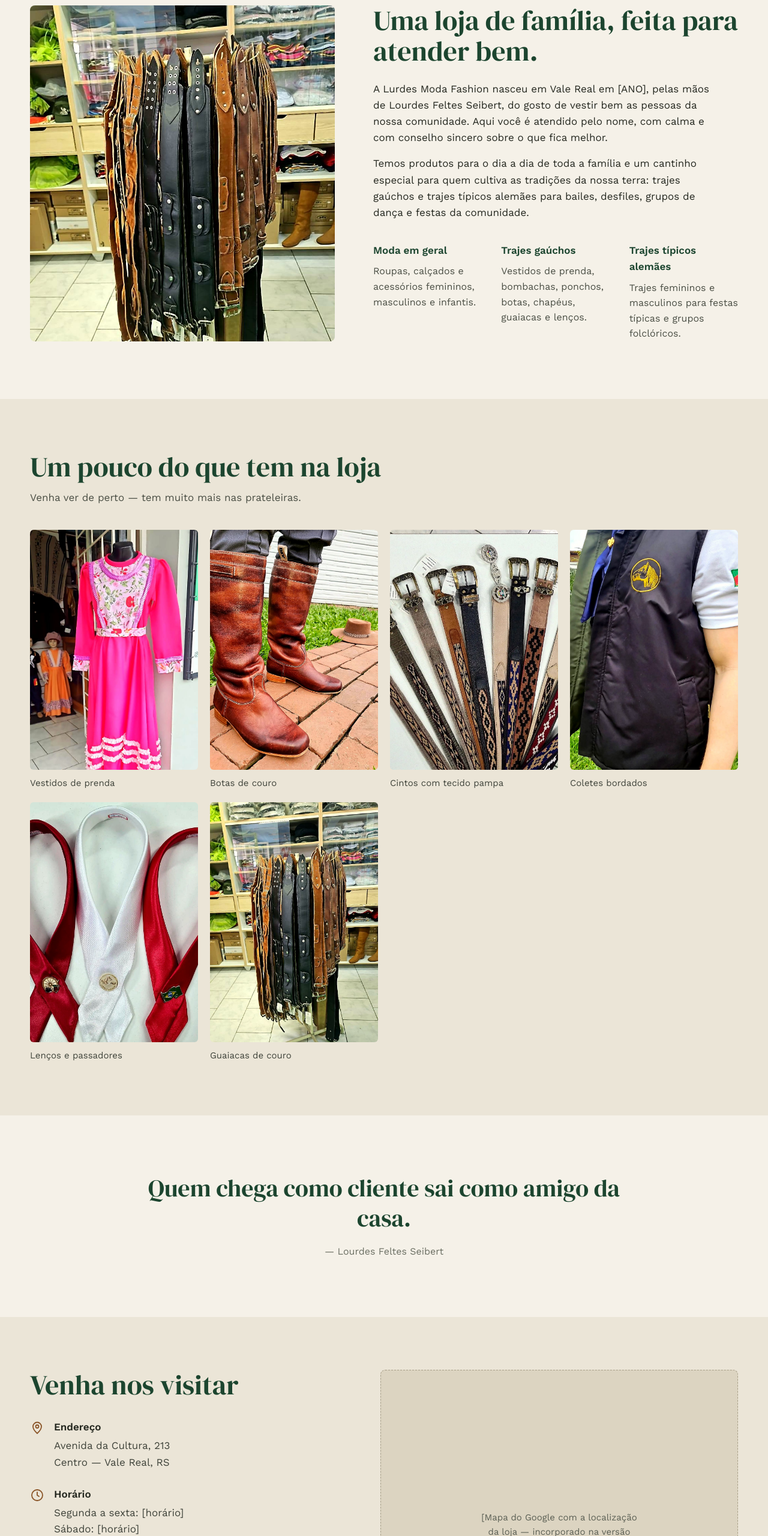
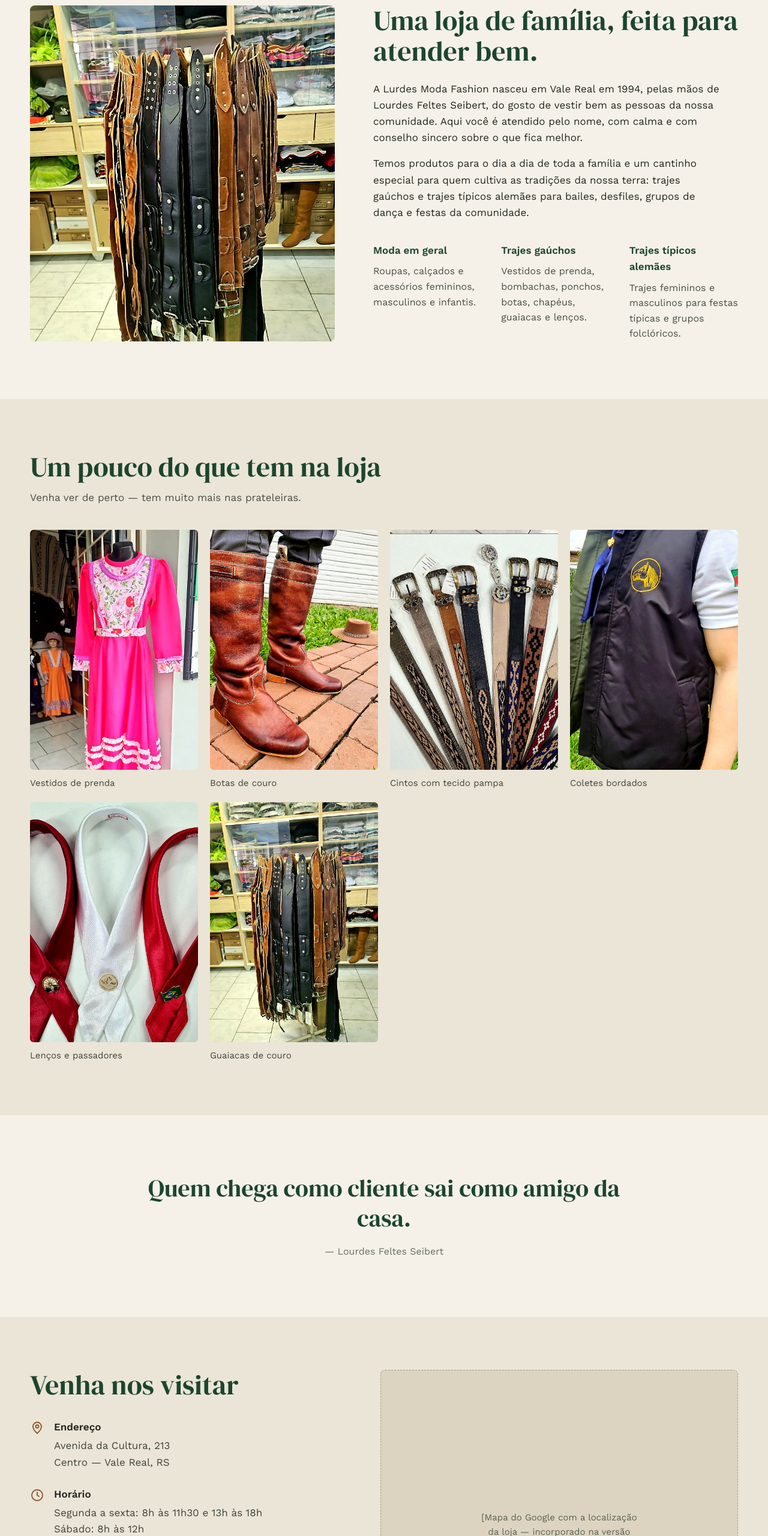
Before and after one commit to LauroSeibert/lurdesfashionstore-website, a plain HTML site: page index.html in a window 1280 px wide. Shown: the part 1040-3600 px from the top of the page at 60% size. Drawn offline with nearby package versions, Linux system fonts and the light colour scheme.

Commit message:
Add founding year and opening hours
Co-Authored-By: Claude Opus 5.5 <noreply@anthropic.com>

```diff
--- a/index.html
+++ b/index.html
@@ -69,7 +69,7 @@ Fale com a gente</a>
 </div>
 <div style="flex: 1 1 440px; min-width: 0">
 <h2 style="margin: 0; font-family: 'DM Serif Display', Georgia, serif; font-weight: 400; font-size: clamp(32px, 6vw, 46px); line-height: 1.1; color: #1C452F">Uma loja de família, feita para atender bem.</h2>
-<p style="margin: 24px 0 0; max-width: 34em">A Lurdes Moda Fashion nasceu em Vale Real em [ANO], pelas mãos de Lourdes Feltes Seibert, do gosto de vestir bem as pessoas da nossa comunidade. Aqui você é atendido pelo nome, com calma e com conselho sincero sobre o que fica melhor.</p>
+<p style="margin: 24px 0 0; max-width: 34em">A Lurdes Moda Fashion nasceu em Vale Real em 1994, pelas mãos de Lourdes Feltes Seibert, do gosto de vestir bem as pessoas da nossa comunidade. Aqui você é atendido pelo nome, com calma e com conselho sincero sobre o que fica melhor.</p>
 <p style="margin: 16px 0 0; max-width: 34em">Temos produtos para o dia a dia de toda a família e um cantinho especial para quem cultiva as tradições da nossa terra: trajes gaúchos e trajes típicos alemães para bailes, desfiles, grupos de dança e festas da comunidade.</p>
 <div style="display: flex; flex-wrap: wrap; gap: 32px; margin-top: 36px">
 <div style="flex: 1 1 160px">
@@ -137,7 +137,7 @@ Fale com a gente</a>
 </div>
 <div style="display: flex; gap: 16px; align-items: flex-start">
 <svg aria-hidden="true" width="24" height="24" viewBox="0 0 24 24" fill="none" stroke="#8A5427" stroke-width="1.8" stroke-linecap="round" stroke-linejoin="round" style="flex: none; margin-top: 3px"><circle cx="12" cy="12" r="9"></circle><path d="M12 7v5l3 2"></path></svg>
-<div><h3 style="margin: 0; font-size: 17px; font-weight: 600">Horário</h3><p style="margin: 4px 0 0; color: #3F433A">Segunda a sexta: [horário]<br>Sábado: [horário]</p></div>
+<div><h3 style="margin: 0; font-size: 17px; font-weight: 600">Horário</h3><p style="margin: 4px 0 0; color: #3F433A">Segunda a sexta: 8h às 11h30 e 13h às 18h<br>Sábado: 8h às 12h</p></div>
 </div>
 <div style="display: flex; gap: 16px; align-items: flex-start">
 <svg aria-hidden="true" width="24" height="24" viewBox="0 0 24 24" fill="none" stroke="#8A5427" stroke-width="1.8" stroke-linecap="round" stroke-linejoin="round" style="flex: none; margin-top: 3px"><path d="M21 11.5a8.4 8.4 0 0 1-12.4 7.4L3 21l2.1-5.4A8.4 8.4 0 1 1 21 11.5z"></path></svg>
```
